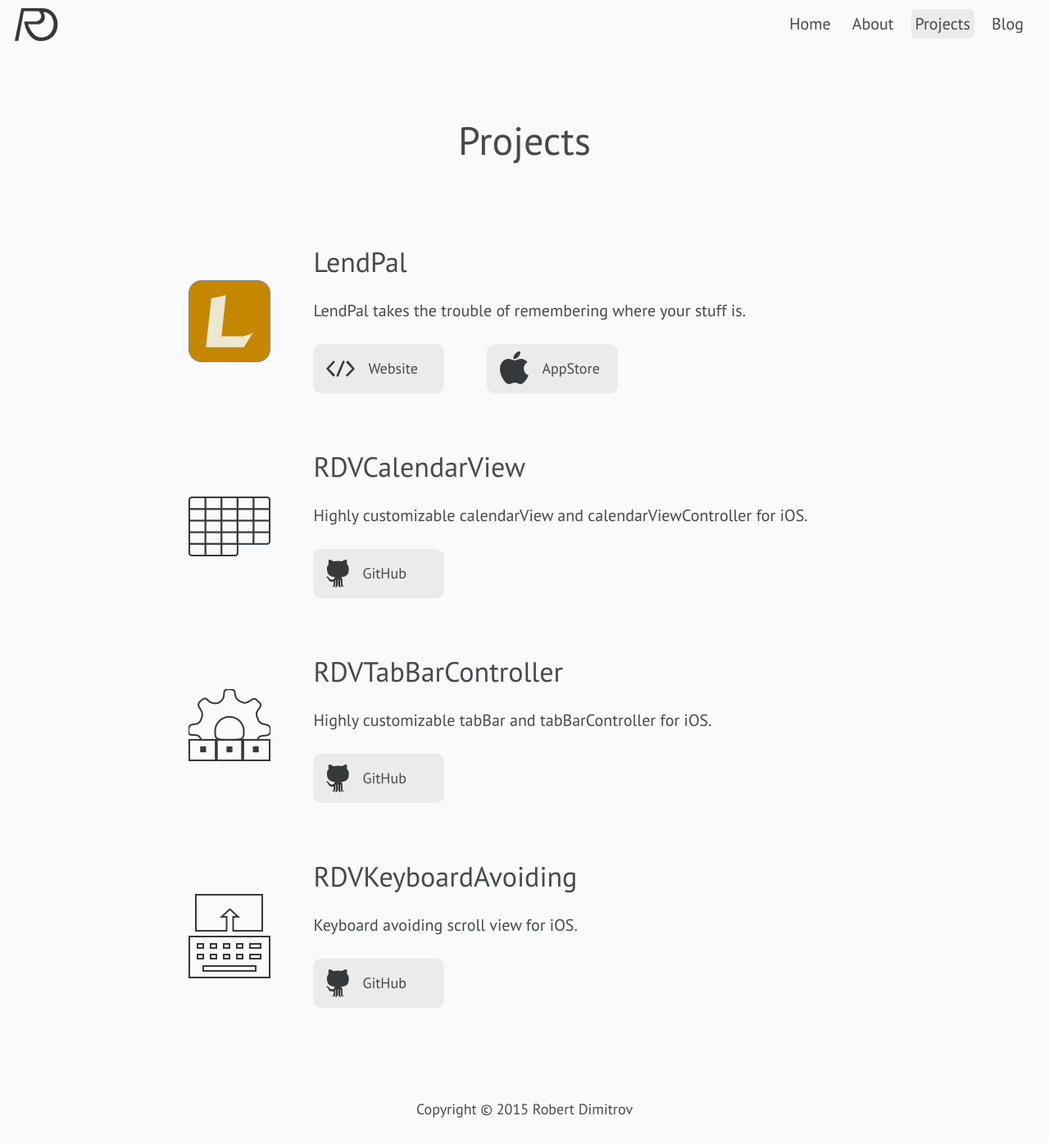
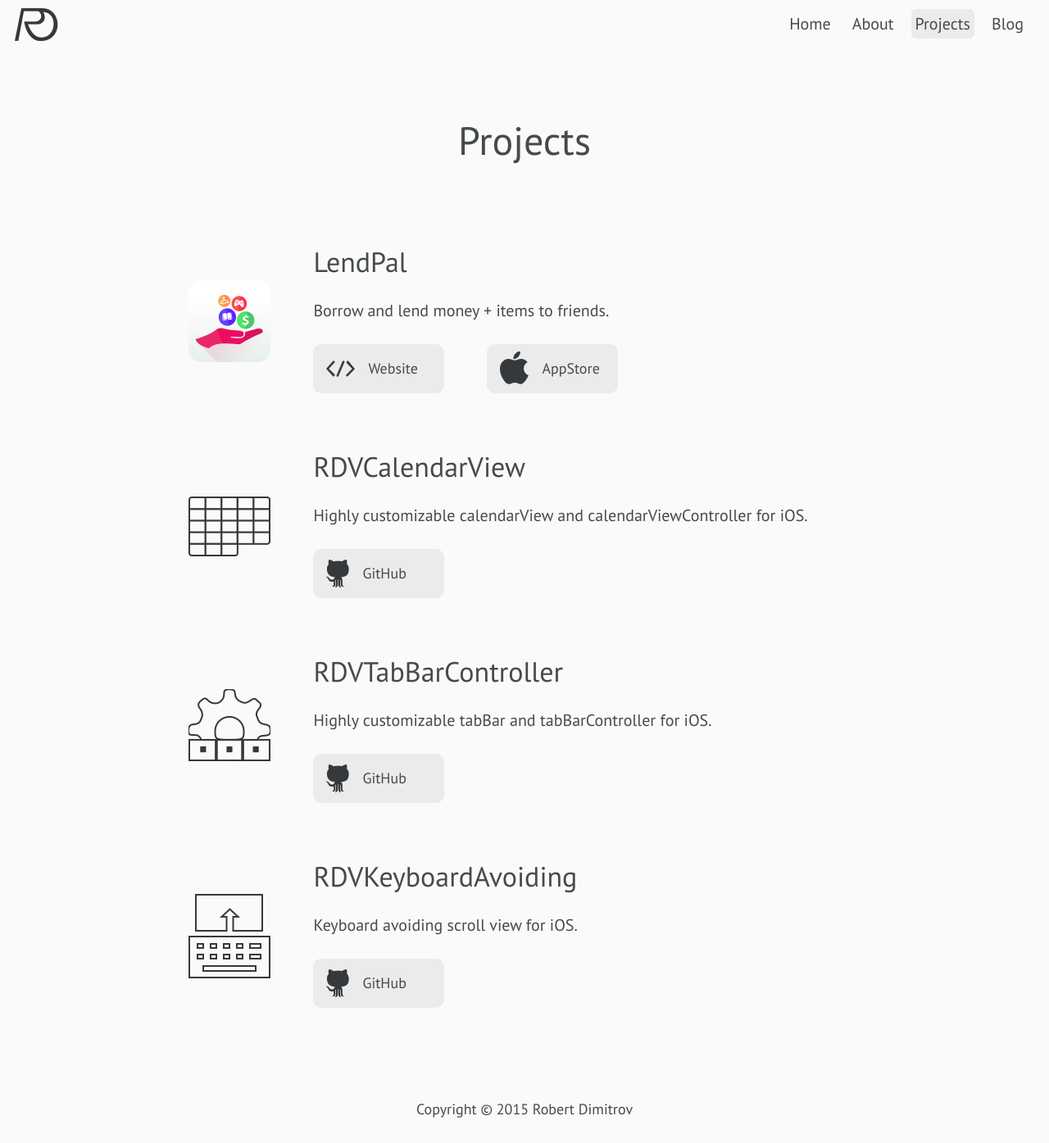
Before and after one commit to robbdimitrov/robbdimitrov.github.io, a Jekyll site: the page built from projects/index.html, in a window 1280 px wide and 1395 px high. Shown: the whole window at 82% size. Built offline with Jekyll 4.4.1, drawn with Linux system fonts in a browser that asks for light colours; Markdown is read by kramdown in place of the engine named in the settings.

Commit message:
Update LendPal entry in projects page.

```diff
--- a/projects/index.html
+++ b/projects/index.html
@@ -72,7 +72,7 @@
 					<div class="project_image"><div></div></div>
 					<div class="project_content">
 						<p class="project_name">LendPal</p>
-						<p class="project_description">LendPal takes the trouble of remembering where your stuff is.</p>
+						<p class="project_description">Borrow and lend money + items to friends.</p>
 						<div class="project_buttons">
 							<a href="http://lendpalapp.com">
 								<div class="project_button">
@@ -80,7 +80,7 @@
 									<p class="button_name">Website</p>
 								</div>
 							</a>
-							<a href="https://itunes.apple.com/us/app/lendpal/id681146649">
+							<a href="https://itunes.apple.com/us/app/lendpal-borrow-lend-money/id894350470">
 								<div class="project_button">
 									<div class="appstore_icon"></div>
 									<p class="button_name">AppStore</p>
```
Also changed, not shown: images/spritesheet.png.
